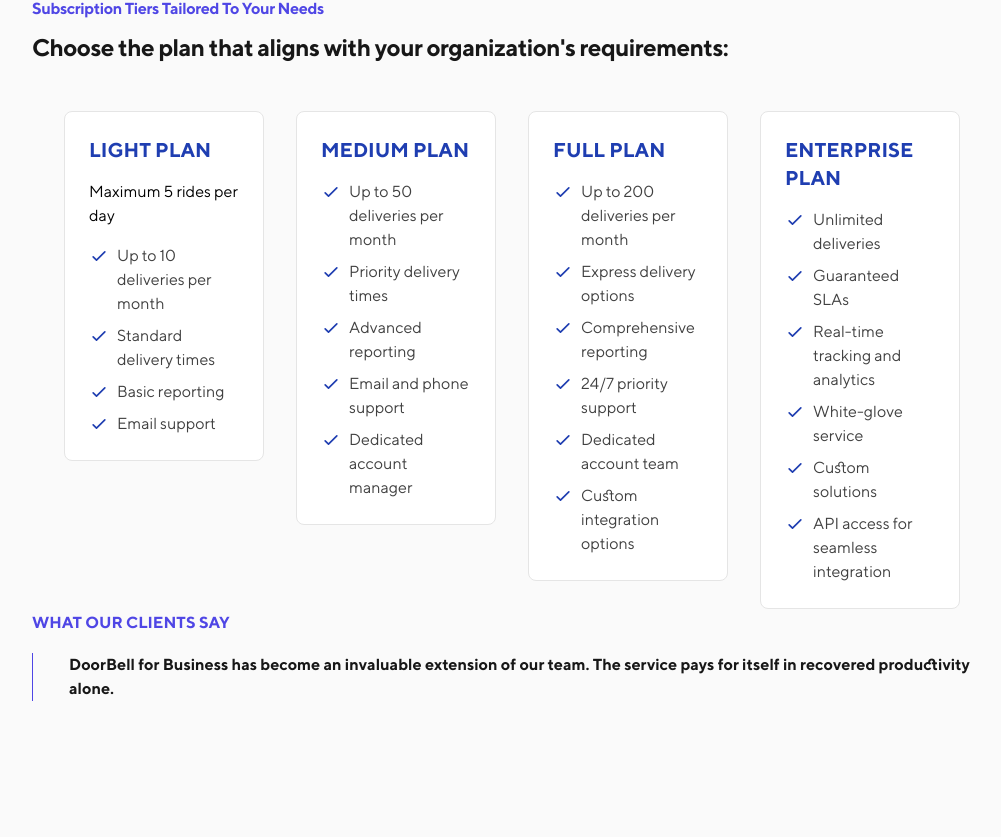
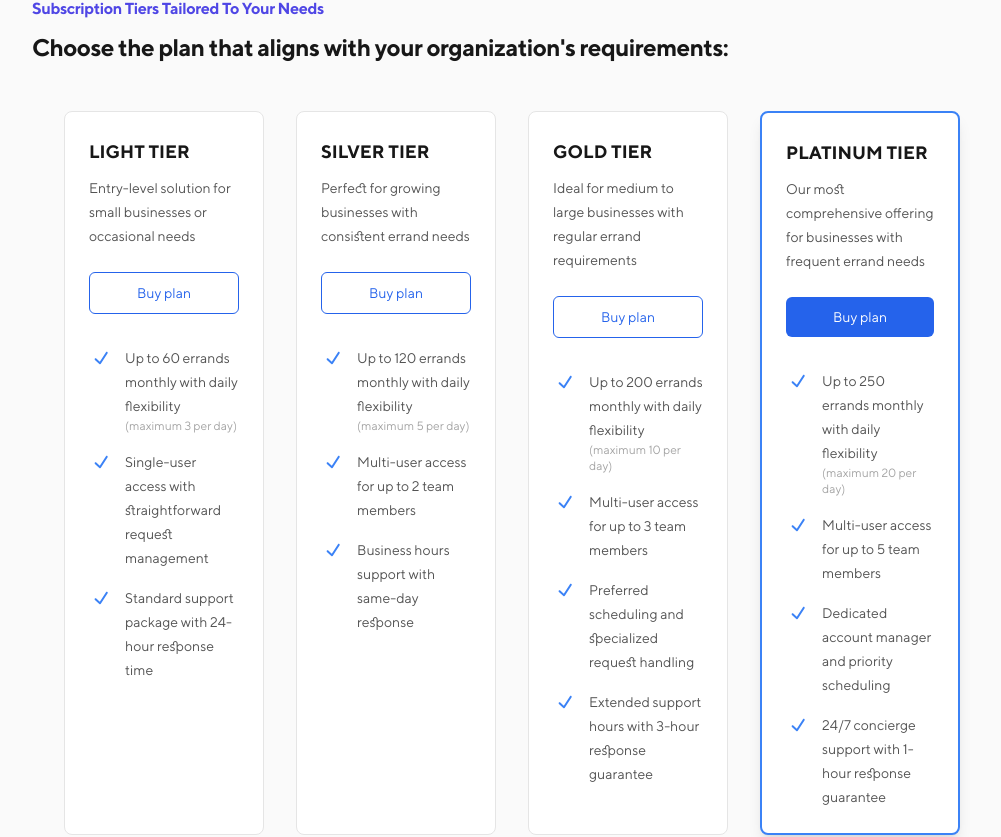
Before and after one commit to liwoo/doorbell-site, a Next.js app: page /business in a window 1280 px wide. Shown: the part 1693-2530 px from the top of the page, without its empty margins (128-1129 px from the left). Built offline with nearby package versions, Linux system fonts and the light colour scheme; no server answers; what react-google-recaptcha-v3 would draw is missing.

Commit message:
Update business.jsx

```diff
--- a/src/pages/business.jsx
+++ b/src/pages/business.jsx
@@ -1,39 +1,173 @@
 import React from 'react';
 import MainLayout from '@/layouts/MainLayout';
-import Link from 'next/link';
+import clsx from 'clsx'
 import Image from 'next/image';
+import Head from 'next/head'
+import { CheckIcon } from '@radix-ui/react-icons';
 
-const FeatureCard = ({ title, subtitle, features }) => (
-  <div className="rounded-lg border border-gray-200 bg-white p-6 h-fit">
-    <h3 className="mb-4 text-xl font-semibold text-primary-dark">{title}</h3>
-    <p className="mb-4 text-base font-base">{subtitle}</p>
-    <ul className="space-y-2">
+const pricingTiers = [
+  {
+    name: 'LIGHT TIER',
+    description:
+      'Entry-level solution for small businesses or occasional needs',
+    featured: false,
+    button: {
+      label: 'Buy plan',
+      href: '/register',
+    },
+    features: [
+      {
+        text: 'Up to 60 errands monthly with daily flexibility',
+        note: '(maximum 3 per day)',
+      },
+      {
+        text: 'Single-user access with straightforward request management',
+        note: '',
+      },
+      {
+        text: 'Standard support package with 24-hour response time',
+        note: '',
+      },
+    ],
+  },
+  {
+    name: 'SILVER TIER',
+    description: 'Perfect for growing businesses with consistent errand needs',
+    featured: false,
+    button: {
+      label: 'Buy plan',
+      href: '/register',
+    },
+    features: [
+      {
+        text: 'Up to 120 errands monthly with daily flexibility',
+        note: '(maximum 5 per day)',
+      },
+      {
+        text: 'Multi-user access for up to 2 team members',
+        note: '',
+      },
+      {
+        text: 'Business hours support with same-day response',
+        note: '',
+      },
+    ],
+  },
+  {
+    name: 'GOLD TIER',
+    description:
+      'Ideal for medium to large businesses with regular errand requirements',
+    featured: false,
+    button: {
+      label: 'Buy plan',
+      href: '/register',
+    },
+    features: [
+      {
+        text: 'Up to 200 errands monthly with daily flexibility',
+        note: '(maximum 10 per day)',
+      },
+      {
+        text: 'Multi-user access for up to 3 team members',
+        note: '',
+      },
+      {
+        text: 'Preferred scheduling and specialized request handling',
+        note: '',
+      },
+      {
+        text: 'Extended support hours with 3-hour response guarantee',
+        note: '',
+      },
+    ],
+  },
+  {
+    name: 'PLATINUM TIER',
+    description:
+      'Our most comprehensive offering for businesses with frequent errand needs',
+    featured: true,
+    button: {
+      label: 'Buy plan',
+      href: '/register',
+    },
+    features: [
+      {
+        text: 'Up to 250 errands monthly with daily flexibility',
+        note: '(maximum 20 per day)',
+      },
+      {
+        text: 'Multi-user access for up to 5 team members',
+        note: '',
+      },
+      {
+        text: 'Dedicated account manager and priority scheduling',
+        note: '',
+      },
+      {
+        text: '24/7 concierge support with 1-hour response guarantee',
+        note: '',
+      },
+    ],
+  },
+]
+
+function PricingTier({
+  name,
+  description,
+  features,
+  button,
+  featured = false,
+}) {
+  return (
+    <div
+      className={clsx(
+        'rounded-lg bg-white p-6',
+        featured
+          ? 'border-2 border-blue-500 shadow-lg'
+          : 'border border-gray-200'
+      )}
+    >
+      <h3 className="text-lg font-bold text-gray-900">{name}</h3>
+      <p className="mt-2 min-h-[50px] text-sm text-gray-600">{description}</p>
+
+      <button
+        className={clsx(
+          'mt-6 w-full rounded-md px-4 py-2 text-center text-sm font-medium',
+          featured
+            ? 'bg-blue-600 text-white hover:bg-blue-700'
+            : 'border border-blue-600 text-blue-600 hover:bg-blue-50'
+        )}
+      >
+        {button.label}
+      </button>
+
+      <ul className="mt-8 space-y-4">
         {features.map((feature, index) => (
-        <li key={index} className="flex items-start">
-          <svg
-            className="mr-2 mt-0.5 h-5 w-5 min-w-5 min-h-5 text-primary-dark"
-            fill="none"
-            viewBox="0 0 24 24"
-            stroke="currentColor"
-          >
-            <path
-              strokeLinecap="round"
-              strokeLinejoin="round"
-              strokeWidth={2}
-              d="M5 13l4 4L19 7"
-            />
-          </svg>
-          <span className="text-gray-700">{feature}</span>
+          <li key={index} className="flex">
+            <CheckIcon className="h-6 w-6 flex-none text-blue-500" />
+            <div className="ml-3">
+              <p className="text-sm text-gray-600">{feature.text}</p>
+              {feature.note && (
+                <p className="text-xs text-gray-400">{feature.note}</p>
+              )}
+            </div>
           </li>
         ))}
       </ul>
     </div>
   )
+}
 
 export default function Business() {
 
   return (
     <MainLayout title="Premium Errand Services for Elite Organizations | Doorbell">
+      <Head>
+        <meta
+          name="description"
+          content="Premium Errand Services for Elite Organizations"
+        />
+      </Head>
       <div className="relative">
         <div className="mx-auto max-w-5xl lg:flex lg:justify-between lg:px-8 xl:justify-end">
           <div className="px-6 lg:contents">
@@ -109,52 +243,13 @@
                   <div className="text-center"></div>
 
                   <div className="mt-12 grid gap-8 lg:grid-cols-2 xl:grid-cols-4">
-                    <FeatureCard
-                      title="LIGHT PLAN"
-                      subtitle="Maximum 5 rides per day"
-                      features={[
-                        'Up to 10 deliveries per month',
-                        'Standard delivery times',
-                        'Basic reporting',
-                        'Email support',
-                      ]}
-                    />
-                    <FeatureCard
-                      title="MEDIUM PLAN"
-                      features={[
-                        'Up to 50 deliveries per month',
-                        'Priority delivery times',
-                        'Advanced reporting',
-                        'Email and phone support',
-                        'Dedicated account manager',
-                      ]}
-                    />
-                    <FeatureCard
-                      title="FULL PLAN"
-                      features={[
-                        'Up to 200 deliveries per month',
-                        'Express delivery options',
-                        'Comprehensive reporting',
-                        '24/7 priority support',
-                        'Dedicated account team',
-                        'Custom integration options',
-                      ]}
-                    />
-                    <FeatureCard
-                      title="ENTERPRISE PLAN"
-                      features={[
-                        'Unlimited deliveries',
-                        'Guaranteed SLAs',
-                        'Real-time tracking and analytics',
-                        'White-glove service',
-                        'Custom solutions',
-                        'API access for seamless integration',
-                      ]}
-                    />
+                    {pricingTiers.map((tier) => (
+                      <PricingTier key={tier.name} {...tier} />
+                    ))}
                   </div>
                 </div>
               </div>
-              <p className="text-base font-semibold leading-7 text-indigo-600">
+              <p className="mt-10 text-base font-semibold leading-7 text-indigo-600">
                 WHAT OUR CLIENTS SAY
               </p>
               <figure className="mt-4 border-l border-indigo-600 pl-9">
```
Lines whose indentation alone changed are shown as unchanged.
